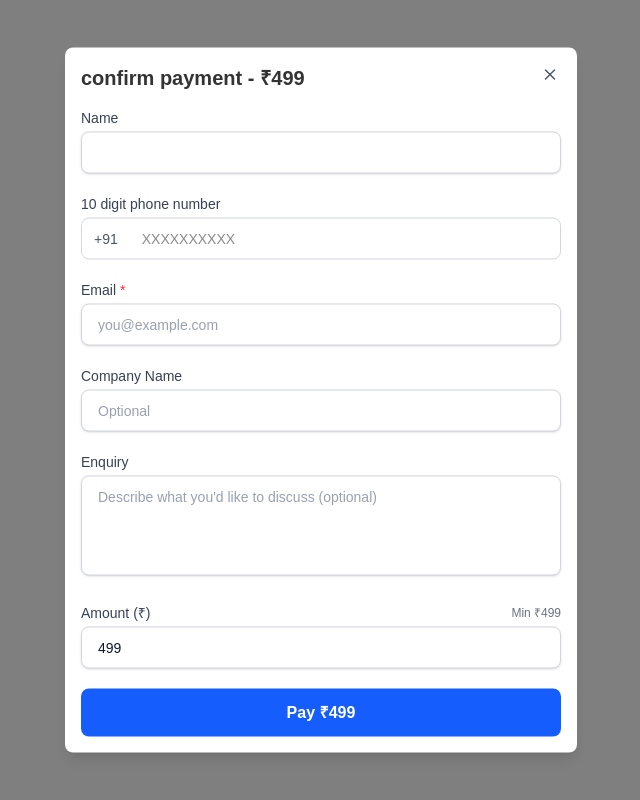
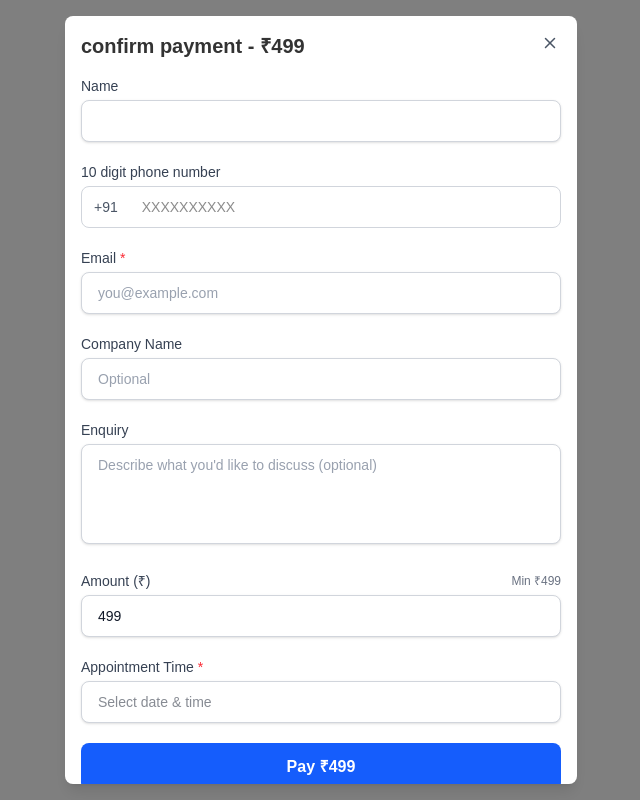
Before and after one commit to D-Delson/webinar, a Next.js app: page /payment in a window 1280 px wide. Shown: the whole page, without its empty margins (319-959 px from the left). Built offline with nearby package versions, Linux system fonts and the light colour scheme.

Commit message:
added appointment date

```diff
--- a/app/admin/(protected)/layout.tsx
+++ b/app/admin/(protected)/layout.tsx
@@ -1,4 +1,6 @@
 "use client";
+
+import { Suspense } from "react";
 
 import { useAuthGuard } from "@/hooks/useAuthGuard";
 
@@ -13,7 +15,7 @@ export default function AdminLayout({
 }) {
   useAuthGuard();
   return (
-    <div className="h-screen flex">
+    <div className="h-screen flex min-w-0">
       <AdminSidebar />
 
       <div className="flex-1 flex flex-col">
@@ -27,7 +29,10 @@ export default function AdminLayout({
           overflow-auto
         "
         >
-          {children}
+          <Suspense fallback={<div>Loading...</div>}>
+            {children}
+          </Suspense>
+
         </main>
       </div>
     </div>
--- a/app/admin/(protected)/payment/page.tsx
+++ b/app/admin/(protected)/payment/page.tsx
@@ -1,6 +1,7 @@
 "use client";
 
 import { useQuery } from "@tanstack/react-query";
+import { useSearchParams } from "next/navigation";
 
 import AppTable from "@/components/common/AppTable";
 import api from "@/api/utils/appAPI";
@@ -14,16 +15,19 @@ const AdminPayment = () => {
        Payment Data
     ========================= */
 
+    const searchParams = useSearchParams();
+    const page = Number(searchParams.get("page")) || 1;
+
     const {
         data: paymentData,
         isLoading: isPaymentLoading,
         error: paymentError,
     } = useQuery({
-        queryKey: ["admin-payments"],
+        queryKey: ["admin-payments", page],
 
         queryFn: async () => {
             const response = await api.get(
-                ADMIN_PAYMENT_LIST
+                `${ADMIN_PAYMENT_LIST}?page=${page}`
             );
 
             return response.data;
@@ -83,6 +87,7 @@ const AdminPayment = () => {
     return (
         <AppTable
             response={paymentData.data}
+            page={page}
             columns={tableMeta.data}
             rowLink=""
             statusConfig={{
@@ -95,6 +100,38 @@ const AdminPayment = () => {
                         "bg-red-100 text-red-700",
                 },
             }}
+            renderers={{
+                created: (value) => {
+                    if (!value) return "-";
+
+                    return new Date(value).toLocaleString(
+                        "en-IN",
+                        {
+                            day: "2-digit",
+                            month: "short",
+                            year: "numeric",
+                            hour: "2-digit",
+                            minute: "2-digit",
+                            hour12: true,
+                        }
+                    );
+                },
+                appointment_date: (value) => {
+                    if (!value) return "-";
+
+                    return new Date(value).toLocaleString(
+                        "en-IN",
+                        {
+                            day: "2-digit",
+                            month: "short",
+                            year: "numeric",
+                            hour: "2-digit",
+                            minute: "2-digit",
+                            hour12: true,
+                        }
+                    );
+                },
+            }}
         />
     );
 };
--- a/app/layout.tsx
+++ b/app/layout.tsx
@@ -1,6 +1,7 @@
 import type { Metadata } from "next";
 import { Inter } from "next/font/google";
 import "./globals.css";
+import "react-datepicker/dist/react-datepicker.css";
 
 import AppToast from "@/components/common/AppToast";
 import QueryProvider from "@/providers/QueryProvider";
--- a/app/payment/page.tsx
+++ b/app/payment/page.tsx
@@ -28,12 +28,13 @@ const Payment = () => {
                     type="call"
                     selectedServices={[
                         {
-                            id: "8",
+                            id: "1",
                             identity: "Clarity Call",
                             price: 499
                         }
                     ]}
                     onSuccess={() => setOpen(false)}
+                    fromClarity={true}
                 />
             </AppModal>
         </>
--- /dev/null
+++ b/components/common/AppDateTimePicker.tsx
@@ -0,0 +1,80 @@
+"use client";
+
+import { ReactNode } from "react";
+import DatePicker from "react-datepicker";
+
+
+type AppDateTimePickerProps = {
+    label?: string;
+    value: Date | null;
+    onChange: (date: Date | null) => void;
+    placeholder?: string;
+    icon?: ReactNode;
+    error?: string;
+    required?: boolean;
+    disabled?: boolean;
+};
+
+export default function AppDateTimePicker({
+    label,
+    value,
+    onChange,
+    placeholder = "Select date & time",
+    icon,
+    error,
+    required,
+    disabled,
+}: AppDateTimePickerProps) {
+    return (
+        <div className="w-full">
+            {label && (
+                <label className="mb-1 block text-sm font-medium text-gray-700">
+                    {label}
+                    {required && <span className="text-red-500"> *</span>}
+                </label>
+            )}
+
+            <div className="relative">
+                {icon && (
+                    <span className="pointer-events-none absolute left-3 top-1/2 z-10  text-gray-400">
+                        {icon}
+                    </span>
+                )}
+
+                <DatePicker
+                    selected={value}
+                    onChange={onChange}
+                    showTimeSelect
+                    timeIntervals={30}
+                    dateFormat="dd/MM/yyyy h:mm aa"
+                    placeholderText={placeholder}
+                    disabled={disabled}
+                    wrapperClassName="w-full"
+                    className={`
+            w-full
+            rounded-lg
+            border
+            ${error ? "border-red-500" : "border-gray-300"}
+            bg-white
+            px-4 py-2.5
+            text-sm
+            text-gray-900
+            shadow-sm
+            transition
+            focus:border-blue-500
+            focus:ring-2
+            focus:ring-blue-500/20
+            focus:outline-none
+            ${icon ? "pl-10" : ""}
+          `}
+                />
+            </div>
+
+            {error && (
+                <p className="mt-1 text-xs text-red-600">
+                    {error}
+                </p>
+            )}
+        </div>
+    );
+}
--- a/components/payment/MakePayment.tsx
+++ b/components/payment/MakePayment.tsx
@@ -7,6 +7,7 @@ import { MAKE_PAYMENT_API } from "@/api/endpoints/payment";
 import { getHostAPIUrl } from "@/utils/getHostUrl";
 import { loadRazorpay } from "@/utils/razorpay";
 import AppInput from "../common/AppInput";
+import AppDateTimePicker from "../common/AppDateTimePicker";
 
 /* -------------------- Constants -------------------- */
 const MIN_AMOUNT = 499;
@@ -23,6 +24,7 @@ type MakePaymentProps = {
     type: string;
     selectedServices?: Service[];
     onSuccess?: (data: any) => void;
+    fromClarity?: boolean;
 };
 
 /* -------------------- Utils -------------------- */
@@ -57,12 +59,24 @@ function AppTextarea({ label, className = "", ...props }: AppTextareaProps) {
     );
 }
 
+type FormState = {
+    name: string;
+    type: string;
+    company_name: string;
+    enquiry: string;
+    email: string;
+    phone_number: string;
+    amount: string;
+    appointment_date?: Date | null;
+};
+
 /* -------------------- Main Form -------------------- */
 export default function MakePaymentForm({
     amount: initialAmount = MIN_AMOUNT,
     type,
     selectedServices = [],
     onSuccess,
+    fromClarity = false,
 }: MakePaymentProps) {
     /* -------------------- Derived Minimum -------------------- */
     const serviceMinAmount = useMemo(
@@ -77,7 +91,7 @@ export default function MakePaymentForm({
     );
 
     /* -------------------- State -------------------- */
-    const [form, setForm] = useState({
+    const [form, setForm] = useState<FormState>({
         name: "",
         type,
         company_name: "",
@@ -85,6 +99,7 @@ export default function MakePaymentForm({
         email: "",
         phone_number: "",
         amount: effectiveMinAmount.toString(),
+        appointment_date: null,
     });
 
     const [errors, setErrors] = useState<{
@@ -312,6 +327,22 @@ export default function MakePaymentForm({
                 placeholder="Enter amount"
             />
 
+            {fromClarity && (
+                <AppDateTimePicker
+                    label="Appointment Time"
+                    value={form.appointment_date ?? null}
+                    onChange={(date) =>
+                        setForm((prev) => ({
+                            ...prev,
+                            appointment_date: date ?? null,
+                        }))
+                    }
+                    required
+                />
+            )}
+
+
+
             <button
                 onClick={handleSubmit}
                 disabled={!canPay}
--- a/package.json
+++ b/package.json
@@ -11,11 +11,13 @@
   "dependencies": {
     "@tanstack/react-query": "^5.101.0",
     "axios": "^1.13.2",
+    "date-fns": "^4.4.0",
     "decode": "^0.3.0",
     "jwt-decode": "^4.0.0",
     "lucide-react": "^0.561.0",
     "next": "16.0.7",
     "react": "19.2.0",
+    "react-datepicker": "^9.1.0",
     "react-dom": "19.2.0",
     "react-hook-form": "^7.69.0",
     "react-hot-toast": "^2.6.0"
```
Also changed, not shown: components/common/AppTable.tsx (+22 -43 lines), 1 other file (tests, documents, lock files or other folders).
